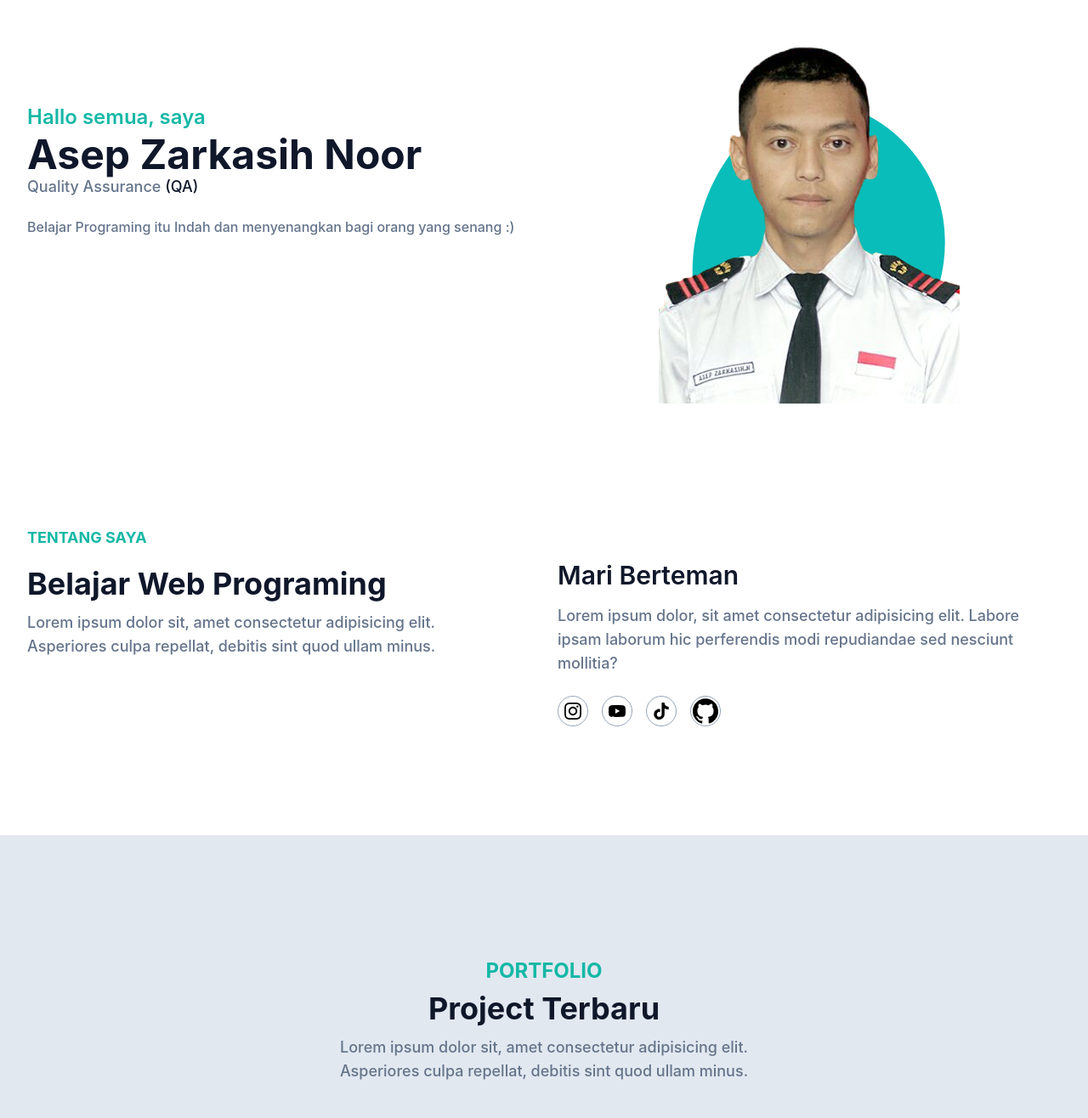
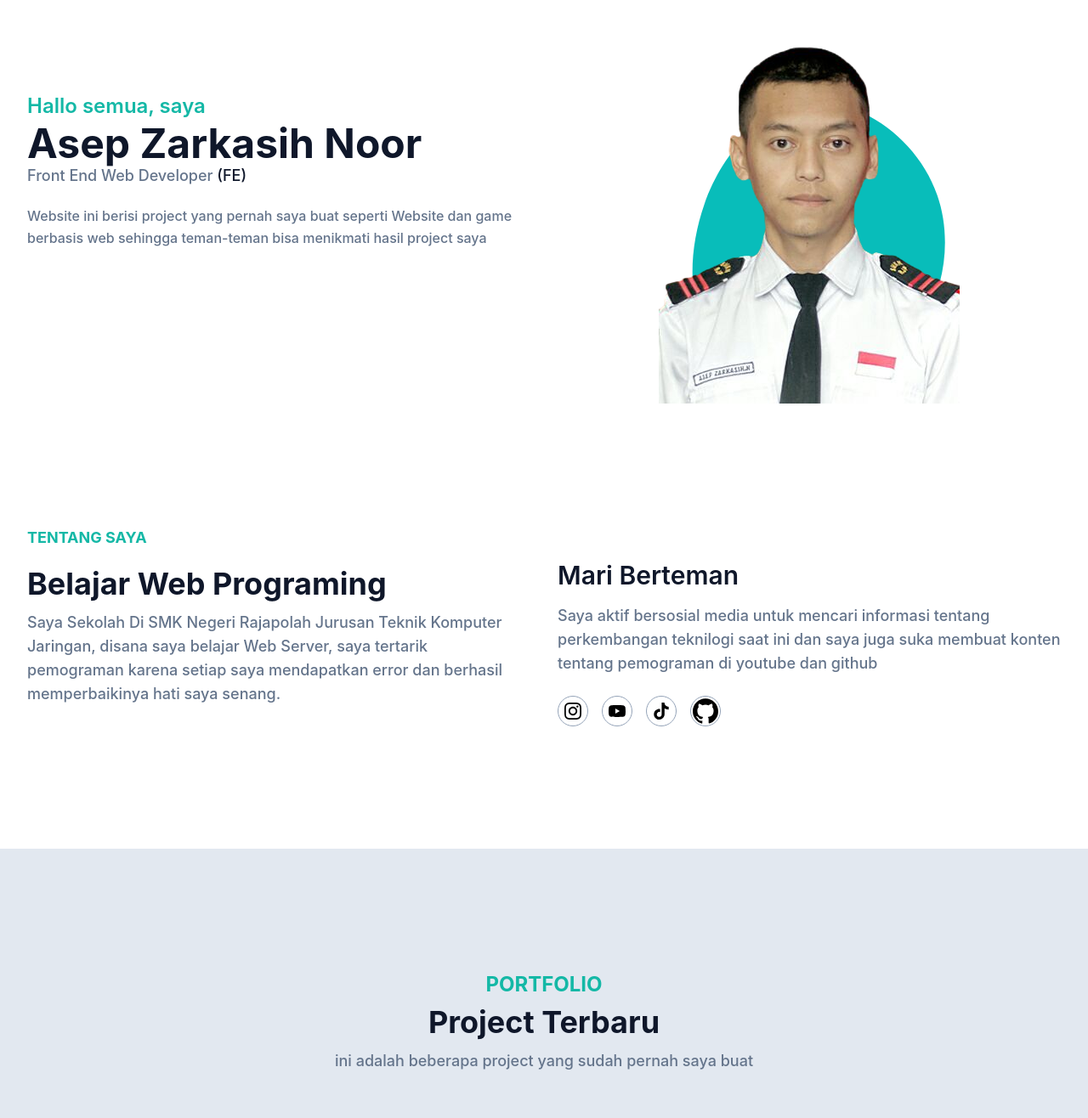
Before and after one commit to asep38/website-tailwind-css, a website: page index.html in a window 1280 px wide. Shown: the part 177-1493 px from the top of the page at 85% size. Drawn offline with Linux system fonts and the light colour scheme.

Commit message:
merubah caption

```diff
--- a/index.html
+++ b/index.html
@@ -95,10 +95,11 @@
                             class="block font-bold text-slate-900 text-4xl mt-1 lg:text-5xl dark:text-white"> Asep
                             Zarkasih Noor</span>
                     </h1>
-                    <h3 class="font-medium text-secondary text-lg mb-5"> Quality Assurance <span
-                            class="text-bold text-slate-900 dark:text-white">(QA)</span></h3>
-                    <p class="font-medium text-secondary mb-10 leading-relaxed">Belajar Programing itu Indah dan
-                        menyenangkan bagi orang yang senang :)</p>
+                    <h3 class="font-medium text-secondary text-lg mb-5"> Front End Web Developer <span
+                            class="text-bold text-slate-900 dark:text-white">(FE)</span></h3>
+                    <p class="font-medium text-secondary mb-10 leading-relaxed">Website ini berisi project yang pernah
+                        saya buat seperti Website dan game berbasis web sehingga teman-teman bisa menikmati hasil
+                        project saya</p>
                 </div>
 
                 <div class="w-full self-end px-4 lg:w-1/2">
@@ -127,16 +128,17 @@
                     <h4 class="font-bold uppercase text-primary text-lg mb-5">Tentang Saya</h4>
                     <h2 class="font-bold text-slate-900 text-3xl mb-3 max-w-xl lg:text-4xl dark:text-white">Belajar Web
                         Programing</h2>
-                    <p class=" text-base max-w-xl lg:text-lg font-medium text-secondary">Lorem ipsum dolor sit, amet
-                        consectetur adipisicing elit.
-                        Asperiores culpa repellat, debitis sint quod ullam minus.</p>
+                    <p class=" text-base max-w-xl lg:text-lg font-medium text-secondary">Saya Sekolah Di SMK Negeri
+                        Rajapolah Jurusan Teknik Komputer Jaringan, disana saya belajar Web Server, saya tertarik
+                        pemograman karena setiap saya mendapatkan error dan berhasil memperbaikinya hati saya senang.
+                    </p>
                 </div>
                 <div class="w-full px-4 lg:w-1/2">
                     <h4 class="font-semibold text-slate-900 text-2xl mb-4 lg:text-3xl lg:pt-10 dark:text-white">Mari
                         Berteman</h4>
-                    <p class="font-medium text-base mb-6 lg:text-lg text-secondary">Lorem ipsum dolor, sit amet
-                        consectetur adipisicing elit.
-                        Labore ipsam laborum hic perferendis modi repudiandae sed nesciunt mollitia?</p>
+                    <p class="font-medium text-base mb-6 lg:text-lg text-secondary">Saya aktif bersosial media untuk
+                        mencari informasi tentang perkembangan teknilogi saat ini dan saya juga suka membuat konten
+                        tentang pemograman di youtube dan github</p>
                     <div class="flex items-center dark:text-white">
                         <!-- Instagram -->
                         <a href="https://www.instagram.com/zaoji_/" target="_blank" class="w-9 h-9 mr-4 flex rounded-full justify-center items-center border border-slate-400
@@ -194,9 +196,8 @@
                     <h4 class="font-bold uppercase text-primary text-lg mb-2 lg:text-2xl ">Portfolio</h4>
                     <h2 class="font-bold text-slate-900 text-3xl mb-3 max-w-xl lg:text-4xl dark:text-white">Project
                         Terbaru</h2>
-                    <p class="font-medium text-base max-w-xl lg:text-lg text-secondary">Lorem ipsum dolor sit, amet
-                        consectetur adipisicing elit.
-                        Asperiores culpa repellat, debitis sint quod ullam minus.</p>
+                    <p class="font-medium text-base max-w-xl lg:text-lg text-secondary">ini adalah beberapa project yang
+                        sudah pernah saya buat</p>
                 </div>
             </div>
             <div class="w-full px-4 flex flex-wrap justify-center xl:w-10/12 mx-auto">
@@ -301,8 +302,8 @@
                     <h4 class="font-bold uppercase text-primary text-lg mb-2 lg:text-2xl ">Contact</h4>
                     <h2 class="font-bold text-black text-3xl mb-3 max-w-xl lg:text-4xl dark:text-white">Hubungi Kami
                     </h2>
-                    <p class="font-medium text-base max-w-xl lg:text-lg text-secondary">Lorem ipsum, dolor sit amet
-                        consectetur adipisicing elit. Earum, id! Iure, consectetur! Tenetur, quo nihil.</p>
+                    <p class="font-medium text-base max-w-xl lg:text-lg text-secondary">Lorem ipsum dolor sit amet
+                        consectetur adipisicing elit. Corporis asperiores totam animi reprehenderit.</p>
                 </div>
             </div>
             <form>
```
